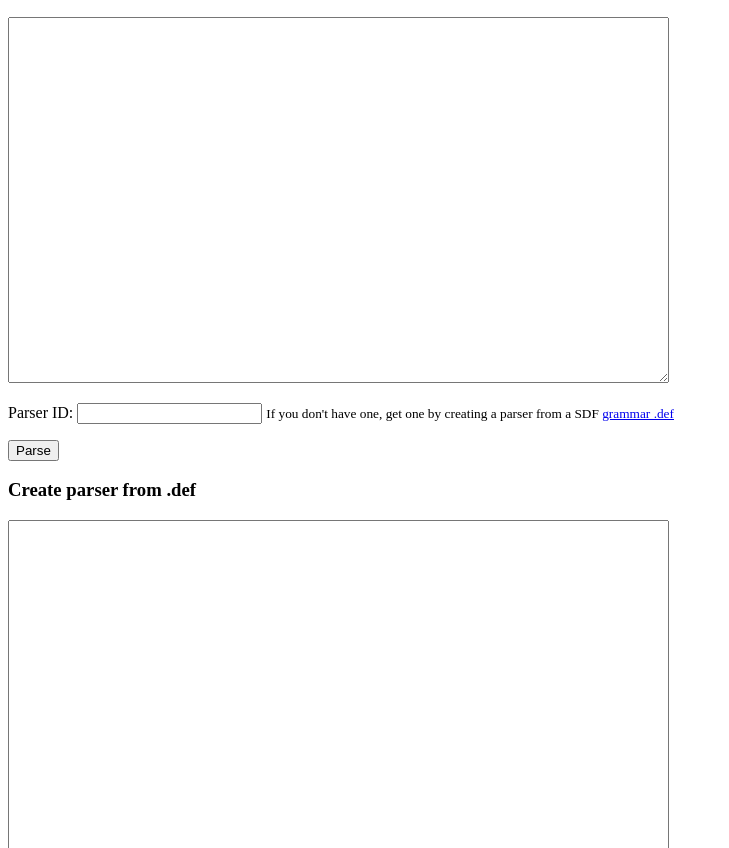
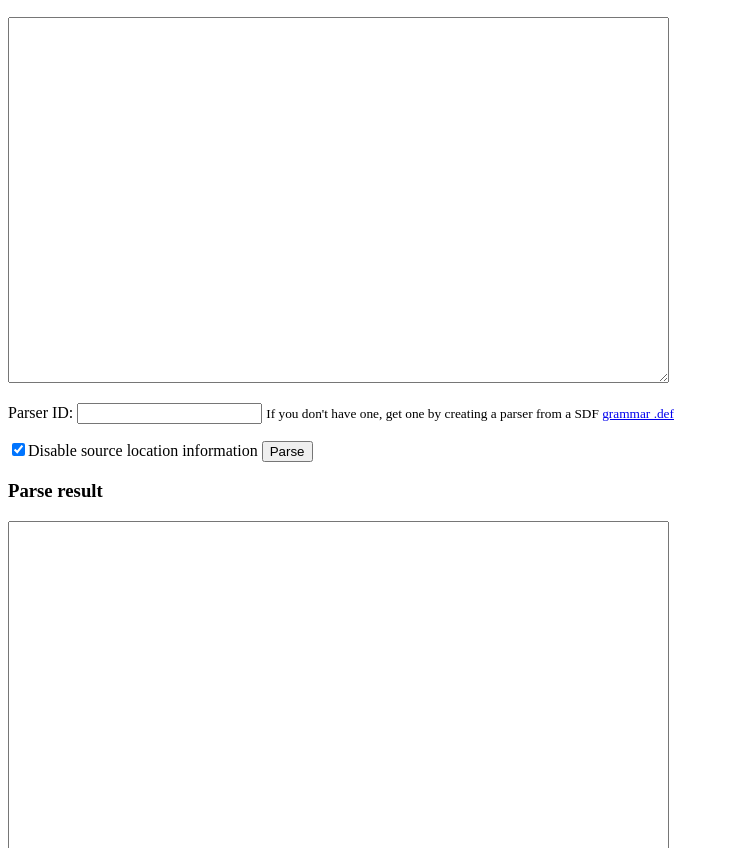
Before and after one commit to seba--/treedecor, a plain HTML site: page parsing-aas/web/index.html in a window 1280 px wide. Shown: the part 104-952 px from the top of the page, without its empty margins (0-729 px from the left). Drawn offline with nearby package versions, Linux system fonts and the light colour scheme.

Commit message:
Webinterface: optional source location information and separate echo area

```diff
--- a/parsing-aas/web/index.html
+++ b/parsing-aas/web/index.html
@@ -5,7 +5,7 @@
     <script src="https://ajax.googleapis.com/ajax/libs/jquery/1.7.2/jquery.min.js"></script>
     <script type="text/javascript">
       function postParseSuccess(responseText) {
-        $('[name=parsecontent]').val(responseText)
+        $('[name=parseresult]').text(responseText)
       }
 
       function postParseError(jqxhr) {
@@ -13,7 +13,9 @@
       }
 
       function parse() {
-        $.ajax("parse/" + $('[name=parserID]').val(),
+        // clear result area
+        $('#parseResult').text("")
+        $.ajax("parse/" + $('[name=parserID]').val() + ($('[name=disableSourceLocationInformation]').is(':checked') ? "?disableSourceLocationInformation=true" : ""),
                {'data':$('[name=parsecontent]').val(),
                 'type': 'POST',
                 'processData': false,
@@ -52,8 +54,10 @@
     <form>
       <p><textarea name="parsecontent" type="" cols="80" rows="24"></textarea></p>
       <p>Parser ID: <input name="parserID" type="text"/> <small>If you don't have one, get one by creating a parser from a SDF <a href="#def">grammar .def</a></small></p>
-      <p><input type="button" value="Parse" onClick="parse()"/></p>
+      <p><input type="checkbox" name="disableSourceLocationInformation" checked>Disable source location information <input type="button" value="Parse" onClick="parse()"/></p>
     </form>
+    <h3>Parse result</h3>
+    <textarea name="parseresult" type="" cols="80" rows="24"></textarea>
     <h3><a name="def">Create parser from .def</a></h3>
     <form>
       <p><textarea name="defcontent" type="" cols="80" rows="24"></textarea></p>
```
